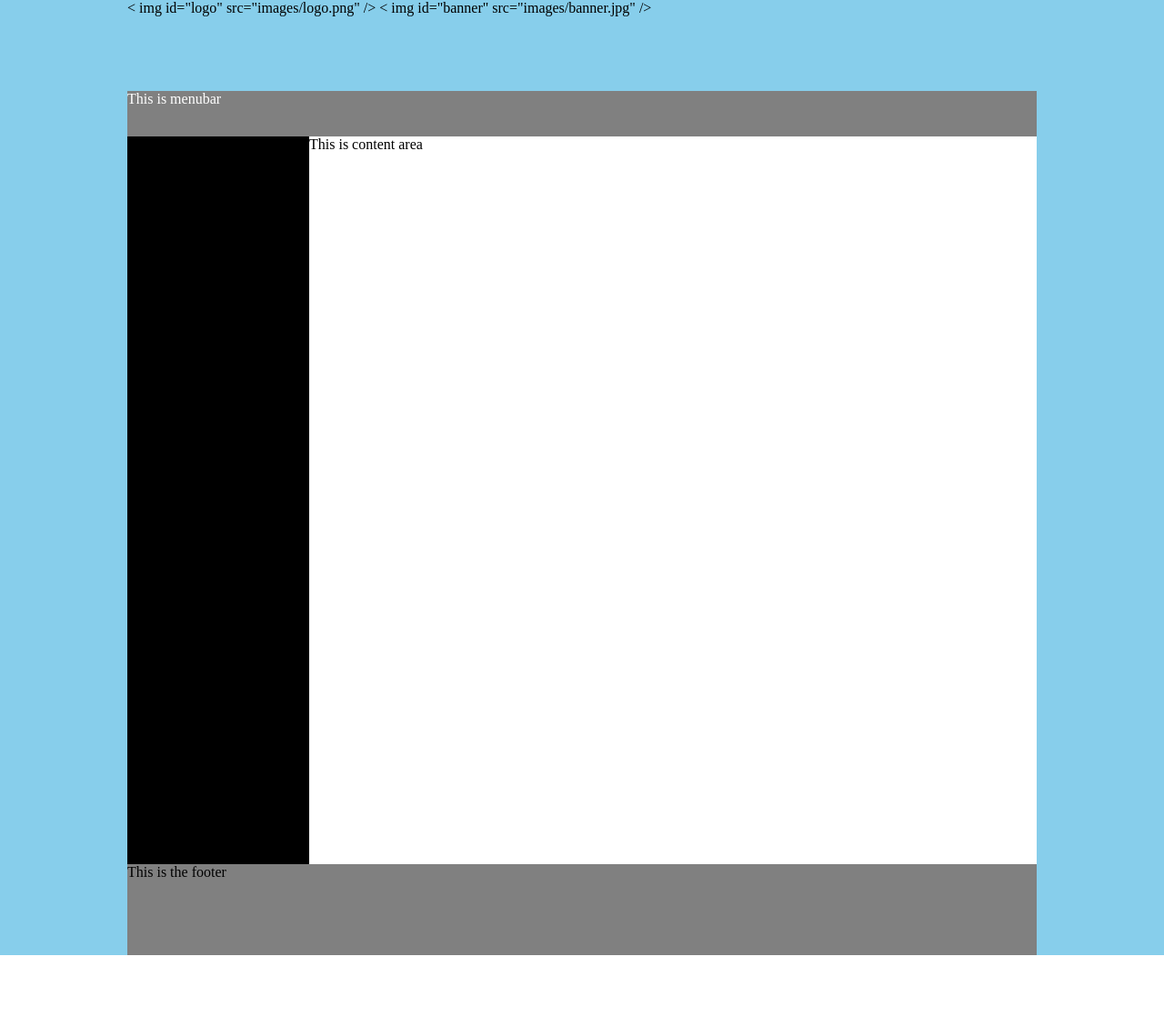
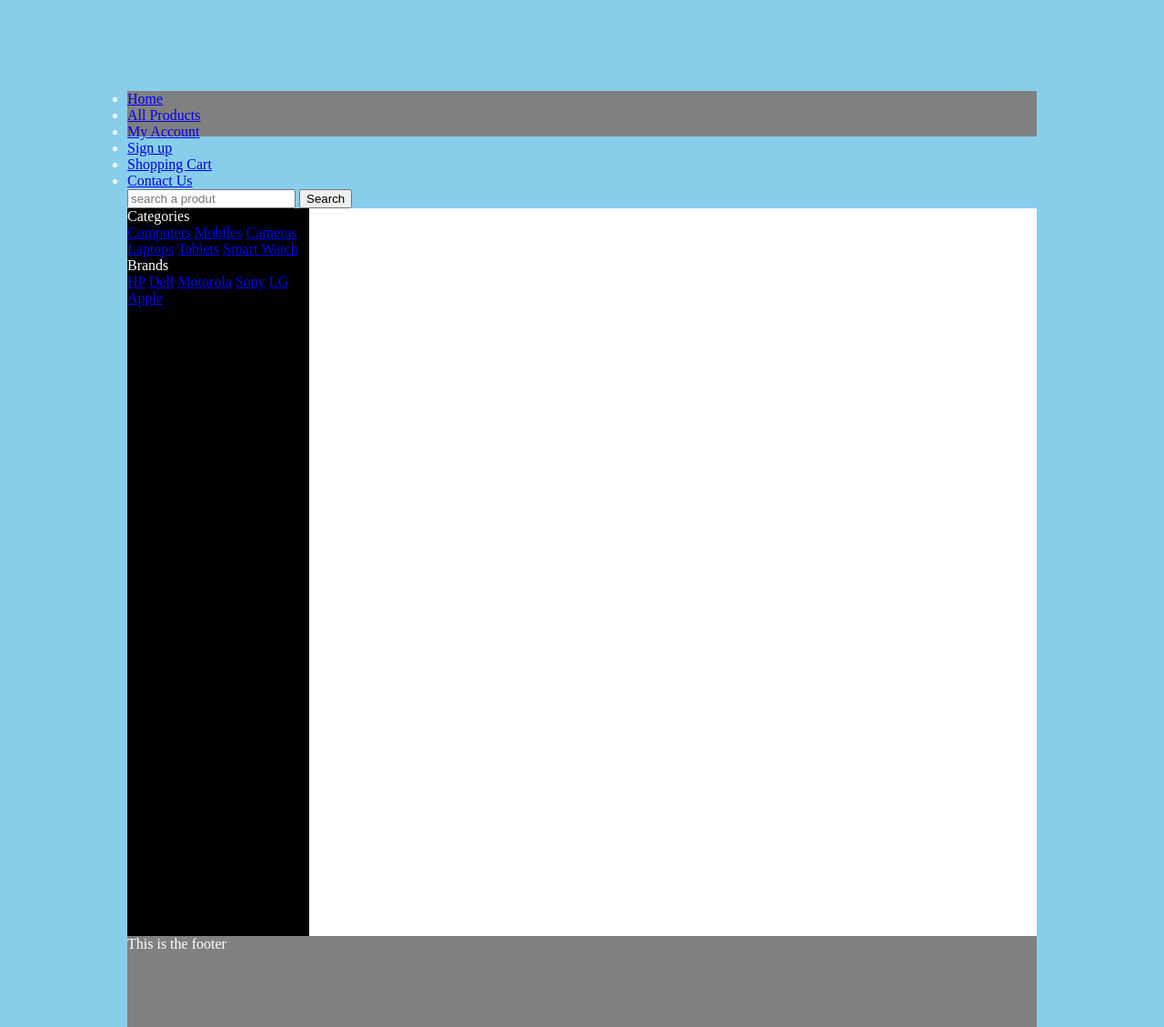
Before and after one commit to parth74/IT635Spring17--Parth-Shah, a PHP site: page /IT635_Proj/index.php in a window 1280 px wide. Shown: the whole page at 91% size. Before the commit the page ends 1050 px from the top, so only its background shows below. Run offline with PHP 8.4, Linux system fonts and the light colour scheme.

Commit message:
Add files via upload

```diff
--- a/IT635_Proj/index.php
+++ b/IT635_Proj/index.php
@@ -8,23 +8,70 @@
 
 <body>
 
+	<!-- Main layout starts from here -->
+
 	<div class="main_layout">
+
+		<!-- Header starts here -->
 
 		<div class="header_wrapper">
 
-			< img id="logo" src="images/logo.png" />
-			< img id="banner" src="images/banner.jpg" />
+		</div>
+		<!-- Header ends here -->
+		<!-- Navigation Bar starts here -->
 
+		<div class="menubar">
 
+			<ul id="menu">
+				<li><a href="#">Home</a></li>
+				<li><a href="#">All Products</a></li>
+				<li><a href="#">My Account</a></li>
+				<li><a href="#">Sign up</a></li>
+				<li><a href="#">Shopping Cart</a></li>
+				<li><a href="#">Contact Us</a></li>
+
+			<ul>
+
+		<div id="form">
+			<form method="get" action="results.php enctype="multipart/form-data">
+				<input type="text" name="user_name" placeholder="search a produt" />
+				<input type="submit" name="search" value="Search" />
+			</form>
 		</div>
 
-		<div class="menubar"> This is menubar  </div>
-		<div class="content_layout">
+		<!-- Navigation Bar ends here -->
 
-			<div id="sidebar">This is sidebar </div>
+		<!-- Content layout starts here-->
+
+		<div class="content_layout" style="text-align:left;">
+
+			<div id="sidebar">
+		<div id="sidebar_title">Categories</div>
+				<ul id="categ">
+				<lil><a href="#">Computers</a></li>
+				<lil><a href="#">Mobiles</a></li>
+				<lil><a href="#">Cameras</a></li>
+				<lil><a href="#">Laptops</a></li>
+				<lil><a href="#">Tablets</a></li>
+				<lil><a href="#">Smart Watch</a></li>
+
+			<ul>
+			<div id="sidebar_title">Brands</div>
+			<ul id="categ">
+				<lil><a href="#">HP</a></li>
+				<lil><a href="#">Dell</a></li>
+				<lil><a href="#">Motorola</a></li>
+				<lil><a href="#">Sony</a></li>
+				<lil><a href="#">LG</a></li>
+				<lil><a href="#">Apple</a></li>
+
+			<ul>
+
+ </div>
 			<div id="content_area"> This is content area </div>
 
 		</div>
+		<!-- Content layout ends here -->
 
 
 			<div id="footer"> This is the footer </div>
@@ -33,7 +80,7 @@
 
 	</div>
 
-
+<!-- Main container ends here -->
 
 
 </body>
```
